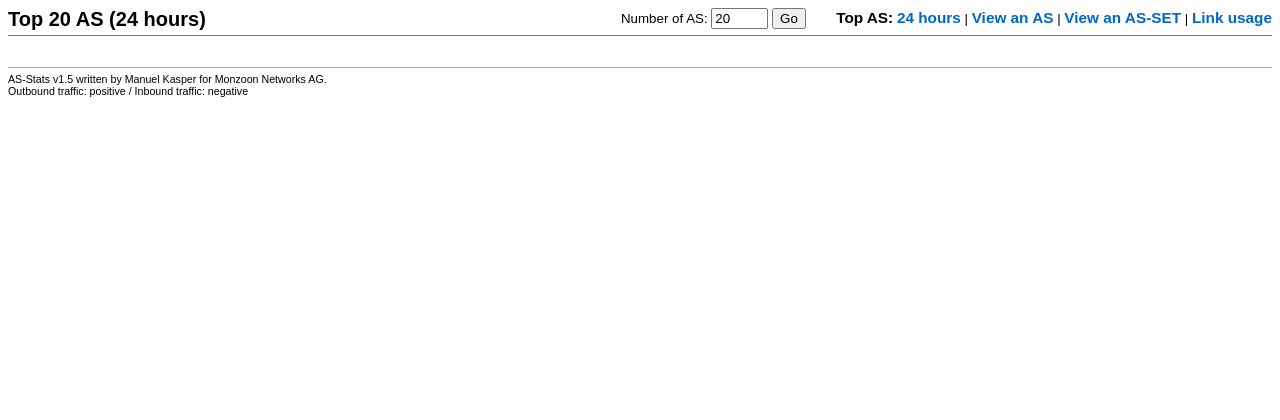
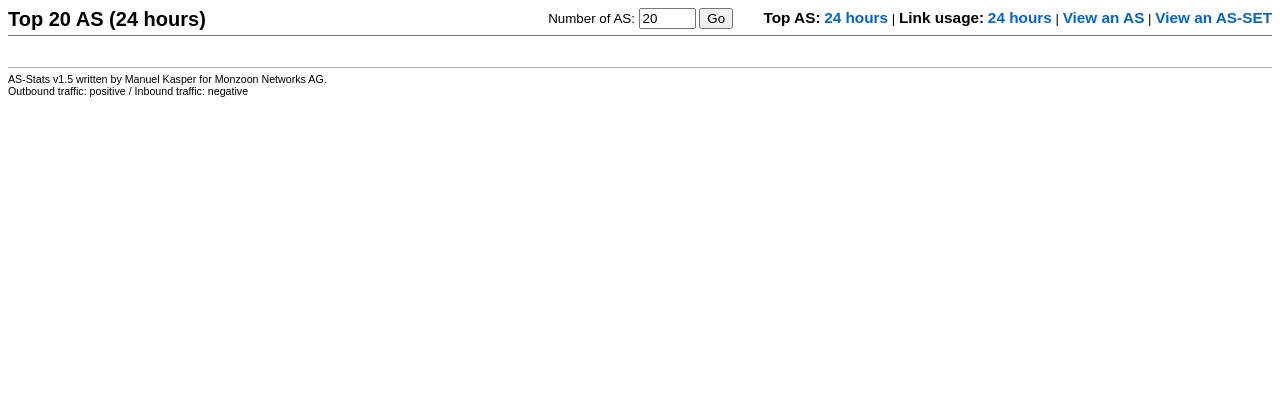
Before and after one commit to manuelkasper/AS-Stats, a PHP site: page /top.php in a window 1280 px wide. Shown: the top 420 px of the page. Run offline with PHP 8.4, Linux system fonts and the light colour scheme; data that the repository does not hold is empty.

Commit message:
Configurable stats intervals for link usage
* use configurable stats intervals for link usage too
* fix label in top AS when short_open_tag is off
* refactor statsfile/label handling

```diff
--- a/www/func.inc
+++ b/www/func.inc
@@ -245,3 +245,23 @@ function getHTMLImg($as, $ipversion, $desc, $start, $end, $peerusage, $alt, $cla
 	$result .= "/>";
 	return($result);
 }
+
+function statsFileForHours($hours) {
+	global $top_intervals, $daystatsfile;
+	foreach ($top_intervals as $interval) {
+		if ($interval['hours'] == $hours && @$interval['statsfile']) {
+			return $interval['statsfile'];
+		}
+	}
+	return $daystatsfile;
+}
+
+function statsLabelForHours($hours) {
+	global $top_intervals;
+	foreach ($top_intervals as $interval) {
+		if ($interval['hours'] == $hours && @$interval['label']) {
+			return $interval['label'];
+		}
+	}
+	return (int)$hours . " hours";
+}
--- a/www/headermenu.inc
+++ b/www/headermenu.inc
@@ -17,6 +17,14 @@ if($showpeeras == true){
 	endif;
 }
 
+echo "<span>Link usage:</span> ";
+foreach ($top_intervals as $interval) {
+	echo '<a href="linkusage.php?numhours=' . $interval['hours'] . '"';
+	if ($dpagename == "linkusage" && @$_GET['numhours'] == $interval['hours'])
+		echo ' class="selected"';
+	echo '>' . $interval['label'] . '</a> | ';
+}
+
 if ($dpagename == "history"):
 	?><a href="history.php" class="selected">View an AS</a> | <?php
 else:
@@ -25,15 +33,9 @@ endif;
 
 
 if ($dpagename == "asset"):
-	?><a href="asset.php" class="selected">View an AS-SET</a> | <?php
+	?><a href="asset.php" class="selected">View an AS-SET</a><?php
 else:
-	?><a href="asset.php">View an AS-SET</a> | <?php
-endif;
-
-if ($dpagename == "linkusage"):
-	?><a href="linkusage.php" class="selected">Link usage</a><?php
-else:
-	?><a href="linkusage.php">Link usage</a><?php
+	?><a href="asset.php">View an AS-SET</a><?php
 endif;
 
 ?>
--- a/www/top.php
+++ b/www/top.php
@@ -15,34 +15,20 @@ if (isset($_GET['n']))
 if ($ntop > 200)
 	$ntop = 200;
 
+$hours = 24;
+if (@$_GET['numhours'])
+	$hours = (int)$_GET['numhours'];
+
 if ($peerusage)
 	$statsfile = $daypeerstatsfile;
 else {
-	$statsfile = $daystatsfile;
-
-	/* find more appropriate file for this interval */
-	foreach ($top_intervals as $interval) {
-		if ($interval['hours'] == @$_GET['numhours']) {
-			if (@$interval['statsfile'])
-				$statsfile = $interval['statsfile'];
-			if (@$interval['label'])
-				$label = $interval['label'];
-		}
-	}
+	$statsfile = statsFileForHours($hours);
+	$label = statsLabelForHours($hours);
 }
 $topas = getasstats_top($ntop, $statsfile);
 
-if (@$_GET['numhours']) {
-	$start = time() - $_GET['numhours']*3600;
-	$end = time();
-	if (!$label)
-		$label = htmlspecialchars($_GET['numhours']) . " hours";
-} else {
-	$start = "";
-	$end = "";
-	if (!$label)
-		$label = "24 hours";
-}
+$start = time() - $hours*3600;
+$end = time();
 
 ?>
 <!DOCTYPE html PUBLIC "-//W3C//DTD XHTML 1.0 Transitional//EN"
@@ -51,7 +37,7 @@ if (@$_GET['numhours']) {
 <head>
 	<meta http-equiv="Content-Type" content="text/html; charset=utf-8" />
 	<meta http-equiv="Refresh" content="300" />
-	<title>Top <?php echo $ntop; ?> AS<?php if($peerusage) echo " peer"; ?> (<?=$label?>)</title>
+	<title>Top <?php echo $ntop; ?> AS<?php if($peerusage) echo " peer"; ?> (<?php echo $label?>)</title>
 	<link rel="stylesheet" type="text/css" href="style.css" />
 </head>
 
@@ -65,7 +51,7 @@ Number of AS:
 <?php include('headermenu.inc'); ?>
 </form>
 </div>
-<div class="pgtitle">Top <?php echo $ntop; ?> AS<?php if($peerusage) echo " peer"; ?> (<?=$label?>)</div>
+<div class="pgtitle">Top <?php echo $ntop; ?> AS<?php if($peerusage) echo " peer"; ?> (<?php echo $label?>)</div>
 
 <table class="astable">
 
@@ -86,10 +72,10 @@ $class = (($i % 2) == 0) ? "even" : "odd";
 			AS<?php echo $as; ?>: <?php echo $asinfo['descr']; ?>
 		</div>
 		<div class="small">IPv4: ~ <?php echo format_bytes($nbytes[0]); ?> in /
-			<?php echo format_bytes($nbytes[1]); ?> out in the last <?=$label?></div>
+			<?php echo format_bytes($nbytes[1]); ?> out in the last <?php echo $label?></div>
 		<?php if ($showv6): ?>
 		<div class="small">IPv6: ~ <?php echo format_bytes($nbytes[2]); ?> in /
-			<?php echo format_bytes($nbytes[3]); ?> out in the last <?=$label?></div>
+			<?php echo format_bytes($nbytes[3]); ?> out in the last <?php echo $label?></div>
 		<?php endif; ?>
 
 <?php if (!empty($customlinks)): ?>
```
Also changed, not shown: www/linkgraph.php (+11 -2 lines), www/linkusage.php (+11 -5 lines).
